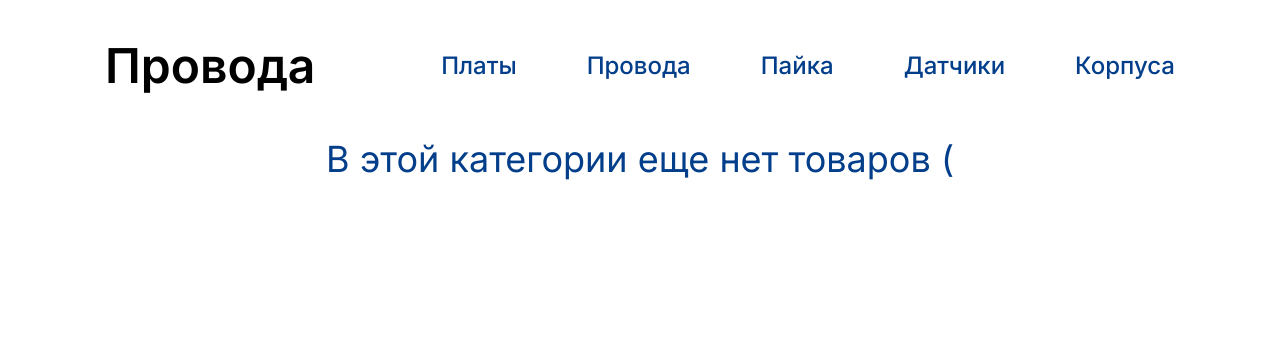
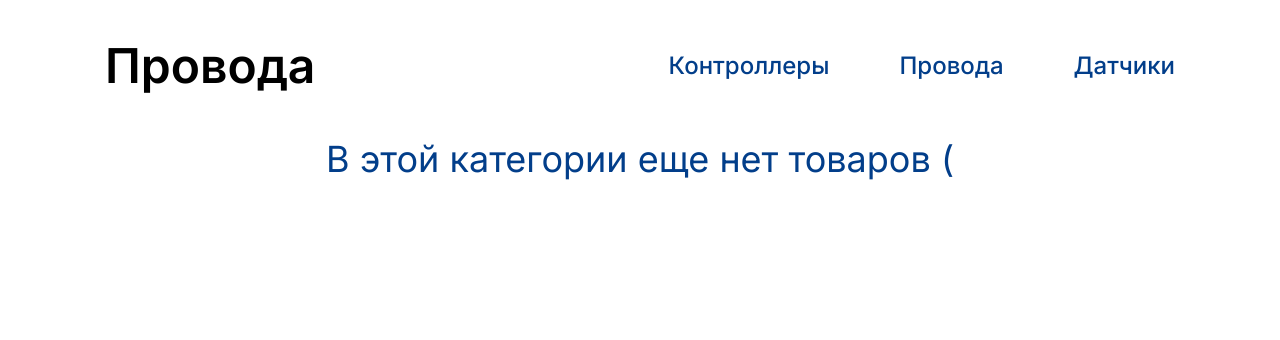
Before and after one commit to Maquee41/django-ecommerce, a Django app: page /catalog/ in a window 1280 px wide. Shown: the part 82-422 px from the top of the page. Run offline with Django 5.2, Linux system fonts and the light colour scheme; data that the repository does not hold is empty; parts of the project's set-up code (start-up, migrations or seed data) failed here and were passed over.

Commit message:
feat(catalog): add routing for product categries

```diff
--- a/voltzone/catalog/urls.py
+++ b/voltzone/catalog/urls.py
@@ -5,6 +5,7 @@
 
 urlpatterns = [
     path("", catalog.views.product_list, name="product-list"),
+    path('category/<slug:category_slug>/', catalog.views.product_categories, name='product_list_by_category'),
     re_path(
         r"^(?P<product_id>\d+)/$",
         catalog.views.product_detail,
--- a/voltzone/catalog/views.py
+++ b/voltzone/catalog/views.py
@@ -1,6 +1,6 @@
 from django.shortcuts import get_object_or_404, render
 
-from catalog.models import Product
+from catalog.models import Category, Product
 
 
 def product_list(request):
@@ -9,6 +9,16 @@
     return render(request, "catalog/product_list.html", context)
 
 
+def product_categories(request, category_slug):
+    category = get_object_or_404(Category, slug=category_slug)
+    products = Product.objects.filter(category=category).order_by("price")
+    context = {
+        "category": category,
+        "products": products,
+    }
+    return render(request, "catalog/product_list.html", context)
+
+
 def product_detail(request, product_id):
     product = get_object_or_404(Product, pk=product_id)
     context = {"product": product}
--- a/voltzone/templates/catalog/product.html
+++ b/voltzone/templates/catalog/product.html
@@ -22,7 +22,7 @@
   </div>
   <div class="product-description">
     <h3>Описание</h2>
-      <p class="product-description-text">{{ product.description }}</p>
+      <p class="product-description-text">{{ product.description | safe }}</p>
   </div>
 </section>
 {% endblock %}
--- a/voltzone/templates/catalog/product_list.html
+++ b/voltzone/templates/catalog/product_list.html
@@ -7,19 +7,13 @@
     <nav class="catalog-menu">
       <ul class="catalog-menu-list menu-list">
         <li class="catalog-menu-item">
-          <a href="/" class="catalog-menu-link menu-link">Платы</a>
+          <a href="/catalog/category/controllers" class="catalog-menu-link menu-link">Контроллеры</a>
         </li>
         <li class="catalog-menu-item">
-          <a href="/" class="catalog-menu-link menu-link">Провода</a>
+          <a href="/catalog/category/wires-cables" class="catalog-menu-link menu-link">Провода</a>
         </li>
         <li class="catalog-menu-item">
-          <a href="/" class="catalog-menu-link menu-link">Пайка</a>
-        </li>
-        <li class="catalog-menu-item">
-          <a href="/" class="catalog-menu-link menu-link">Датчики</a>
-        </li>
-        <li class="catalog-menu-item">
-          <a href="/" class="catalog-menu-link menu-link">Корпуса</a>
+          <a href="/catalog/category/sensors" class="catalog-menu-link menu-link">Датчики</a>
         </li>
       </ul>
     </nav>
```
